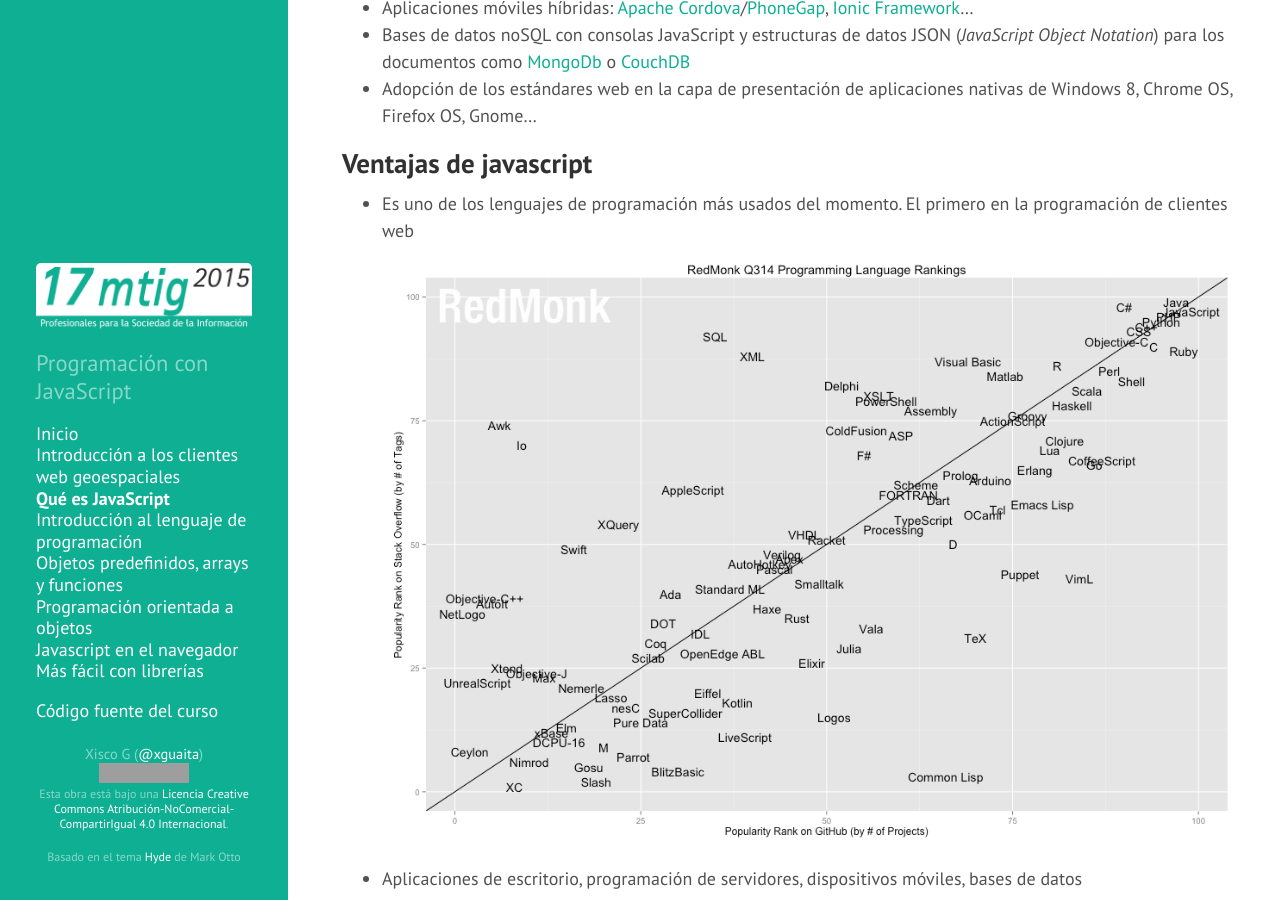
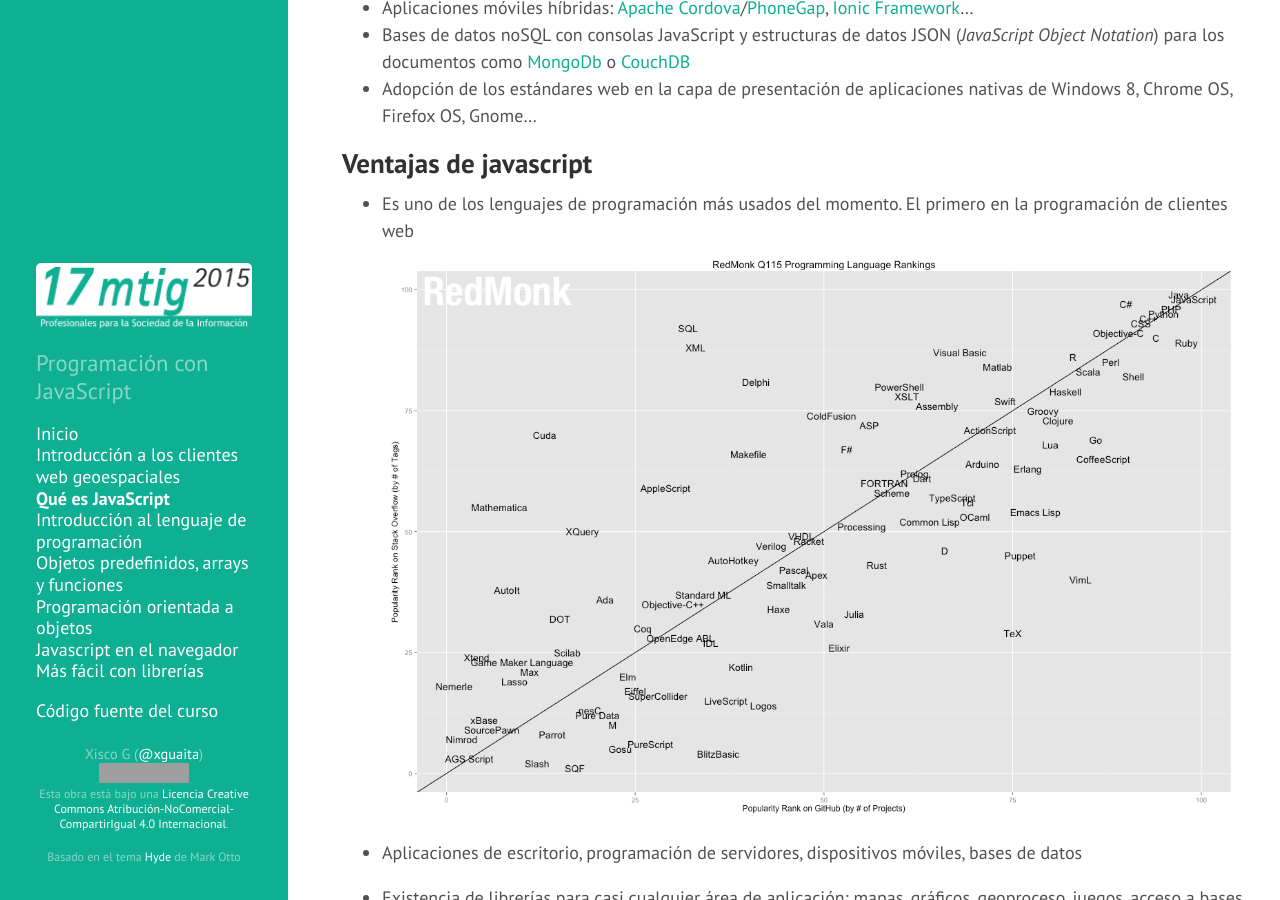
Before and after one commit to xguaita/mtig-js, a Jekyll site: the page built from modulo1/index.md, in a window 1280 px wide and 900 px high, scrolled down 1018 px. Built offline with Jekyll 4.4.1, drawn with Linux system fonts in a browser that asks for light colours; Markdown is read by kramdown in place of the engine named in the settings; grey boxes are pictures that could not be loaded.

Commit message:
Redmonk lang rank

```diff
--- a/modulo1/index.md
+++ b/modulo1/index.md
@@ -37,7 +37,7 @@ En estos últimos años:
 
 ## Ventajas de javascript
   + Es uno de los lenguajes de programación más usados del momento. El primero en la programación de clientes web
-  ![Uso lenguajes programación](./images/lang-rank-614-wm1.png)
+  ![Uso lenguajes programación](./images/lang-rank.png)
 
   + Aplicaciones de escritorio, programación de servidores, dispositivos móviles, bases de datos
 
```
Also changed, not shown: modulo1/images/lang-rank-614-wm1.png (deleted), modulo1/images/lang-rank.png (added).
